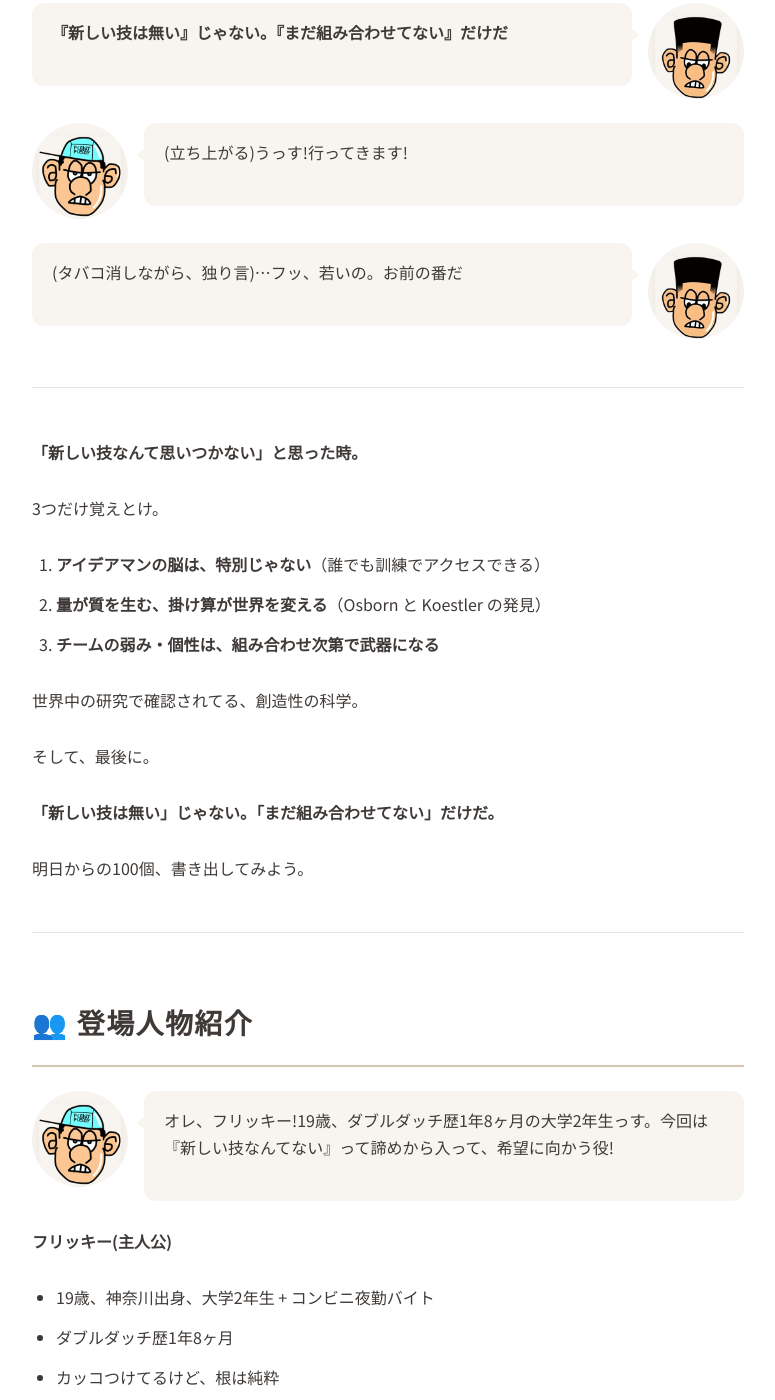
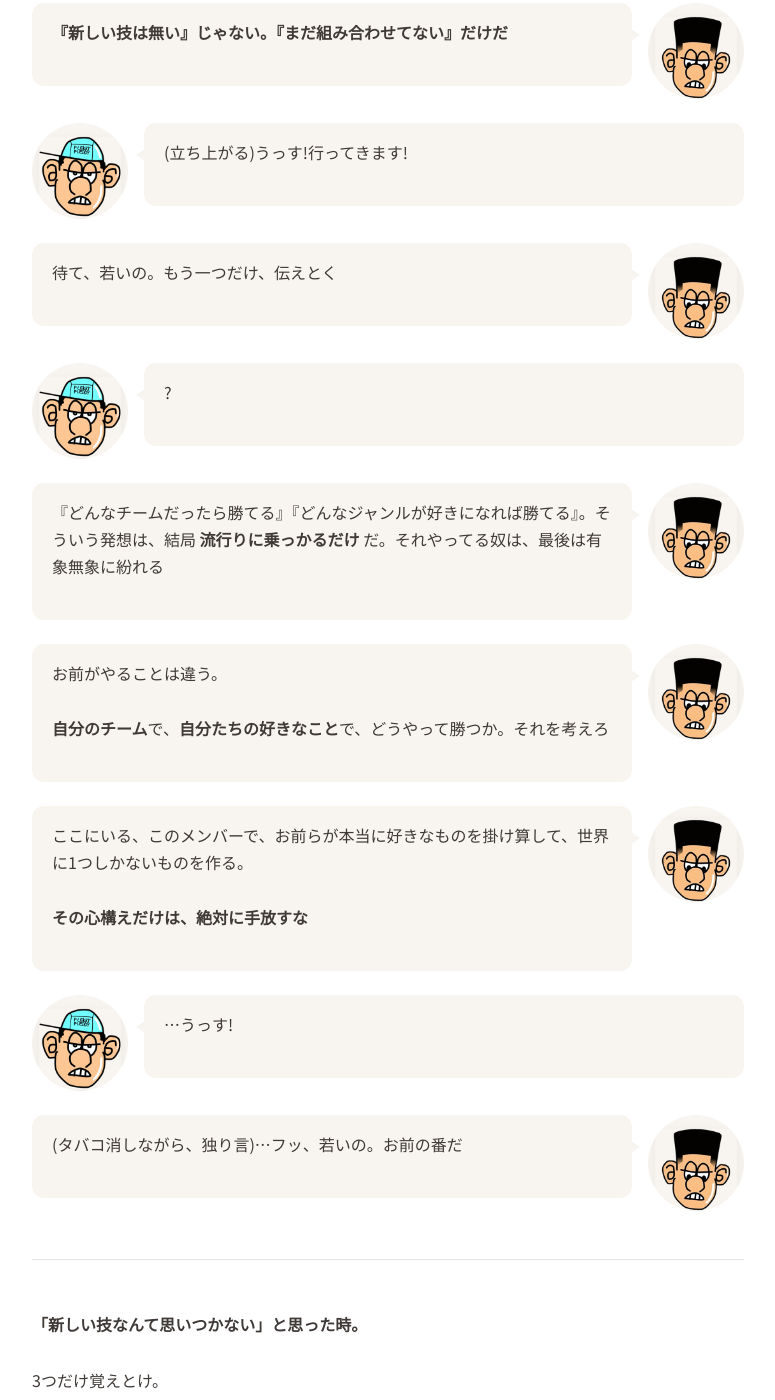
Before and after one commit to JunyaUnityDev/haribow-online-lesson-articles, a Jekyll site: the page built from _scheduled/idea-creation-science.md, in a window 1280 px wide and 1400 px high, scrolled down 14499 px. Shown: the whole window, without its empty margins (252-1027 px from the left). Built offline with Jekyll 4.4.1, drawn with Linux system fonts in a browser that asks for light colours; some web fonts are replaced; some of the changed text lies outside the part shown.

Commit message:
Land the closing belief: win with your team, your love — not the trend
Per JUNYA: copying 'what kind of team wins' or 'what genre is hot
right now' just dissolves the crew into the crowd. Top adds a final
beat after Flekky stands up — it's not 'be the team that wins',
it's 'win as your team, with what your team actually loves'. Echo
the same message in the closing prose so the article ends on a
firm posture, not just a 'here's the science' note.

```diff
--- a/_scheduled/idea-creation-science.md
+++ b/_scheduled/idea-creation-science.md
@@ -203,6 +203,18 @@ order: 12
 
 {% include character.html name="flekky" position="left" text="(立ち上がる)うっす!行ってきます!" %}
 
+{% include character.html name="top" position="right" text="待て、若いの。もう一つだけ、伝えとく" %}
+
+{% include character.html name="flekky" position="left" text="?" %}
+
+{% include character.html name="top" position="right" text="『どんなチームだったら勝てる』『どんなジャンルが好きになれば勝てる』。そういう発想は、結局 **流行りに乗っかるだけ** だ。それやってる奴は、最後は有象無象に紛れる" %}
+
+{% include character.html name="top" position="right" text="お前がやることは違う。<br><br>**自分のチーム**で、**自分たちの好きなこと**で、どうやって勝つか。それを考えろ" %}
+
+{% include character.html name="top" position="right" text="ここにいる、このメンバーで、お前らが本当に好きなものを掛け算して、世界に1つしかないものを作る。<br><br>**その心構えだけは、絶対に手放すな**" %}
+
+{% include character.html name="flekky" position="left" text="…うっす!" %}
+
 {% include character.html name="top" position="right" text="(タバコ消しながら、独り言)…フッ、若いの。お前の番だ" %}
 
 ---
@@ -220,6 +232,16 @@ order: 12
 そして、最後に。
 
 **「新しい技は無い」じゃない。「まだ組み合わせてない」だけだ。**
+
+組み合わせるのは、
+
+**「どこかの誰かの好き」**じゃない。
+
+**「あなたと、あなたのチームの好き」**だ。
+
+流行りに乗って有象無象に紛れるな。
+
+**自分のチームで、自分たちの好きなことで、勝ち方を作れ。**
 
 明日からの100個、書き出してみよう。
 
```
